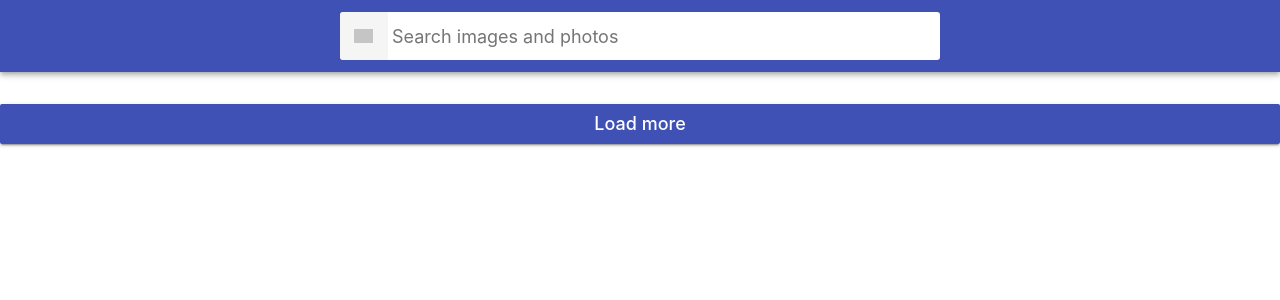
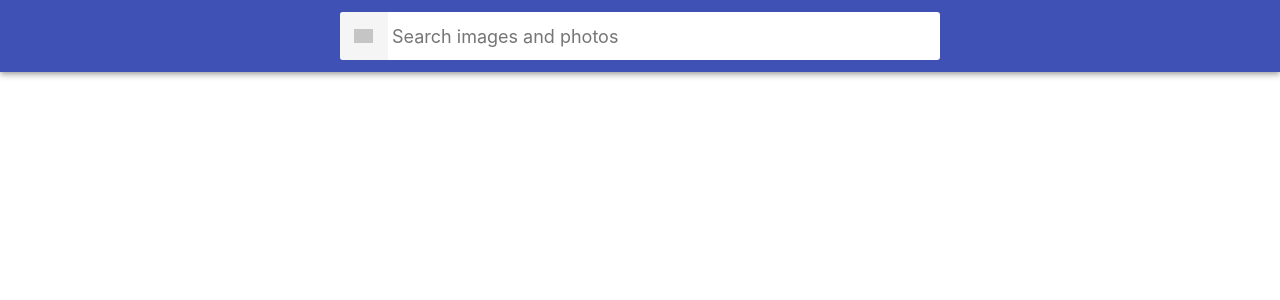
Before and after one commit to Anatoliy-Mostovoy/goit-react-hw-03-img-finder, a React (Create React App) app: page / in a window 1280 px wide. Shown: the top 300 px of the page. Built offline with nearby package versions, Linux system fonts and the light colour scheme; grey boxes are pictures that could not be loaded.

Commit message:
done task without modal

```diff
--- a/src/Api/Api.js
+++ b/src/Api/Api.js
@@ -5,6 +5,6 @@ const URL = 'https://pixabay.com/api';
 
 export const fetchImgs = async (inputValue, currentPage = 1) => {
   return await axios.get(
-    `${URL}/?q=${inputValue}&page=${currentPage}&key=${KEY}&image_type=photo&orientation=horizontal&per_page=3`,
+    `${URL}/?q=${inputValue}&page=${currentPage}&key=${KEY}&image_type=photo&orientation=horizontal&per_page=12`,
   );
 };
--- a/src/Components/App.js
+++ b/src/Components/App.js
@@ -25,6 +25,11 @@ export class App extends Component {
 
   fetcher = async () => {
     const { inputValue, currentPage } = this.state;
+
+    if (inputValue === '') {
+      return;
+    }
+
     try {
       this.setState({ loading: true });
       const imgs = await fetchImgs(inputValue, currentPage);
@@ -47,11 +52,6 @@ export class App extends Component {
     this.setState({ inputValue: data.trim(), currentPage: 1, imgs: [] });
   };
 
-  // nextPage = event => {
-  //   const { currentPage } = this.state;
-  //   this.setState({ currentPage: currentPage + 1 });
-  // };
-
   render() {
     const { loading, errors, imgs } = this.state;
     return (
@@ -60,36 +60,8 @@ export class App extends Component {
 
         {errors ? <h2>{errors}</h2> : <ImageGallery imgs={imgs} />}
         {loading && <CustomLoader />}
-
-        <MoreButton nextPage={this.fetcher} />
+        {imgs.length > 0 && <MoreButton nextPage={this.fetcher} />}
       </div>
     );
   }
 }
-
-// componentDidUpdate(prevProps, prevState) {
-//   const { inputValue, currentPage } = this.state;
-
-//   if (
-//     prevState.inputValue !== inputValue ||
-//     prevState.currentPage !== currentPage
-//   ) {
-//     const fetcher = async () => {
-//       try {
-//         this.setState({ loading: true });
-//         const imgs = await fetchImgs(inputValue, currentPage);
-//         this.setState({
-//           imgs: [...prevState.imgs, ...imgs.data.hits],
-//           loading: false,
-//         });
-//         window.scrollTo({
-//           top: document.documentElement.scrollHeight,
-//           behavior: 'smooth',
-//         });
-//       } catch (error) {
-//         this.setState({ errors: error.response.data, loading: false });
-//       }
-//     };
-//     fetcher();
-//   }
-// }
--- a/src/Components/Button/Button.module.css
+++ b/src/Components/Button/Button.module.css
@@ -14,7 +14,8 @@
   line-height: 24px;
   font-style: normal;
   font-weight: 500;
-  min-width: 180px;
+  width: 180px;
+  margin: 0 auto;
   box-shadow: 0px 3px 1px -2px rgba(0, 0, 0, 0.2),
     0px 2px 2px 0px rgba(0, 0, 0, 0.14), 0px 1px 5px 0px rgba(0, 0, 0, 0.12);
 }
```
